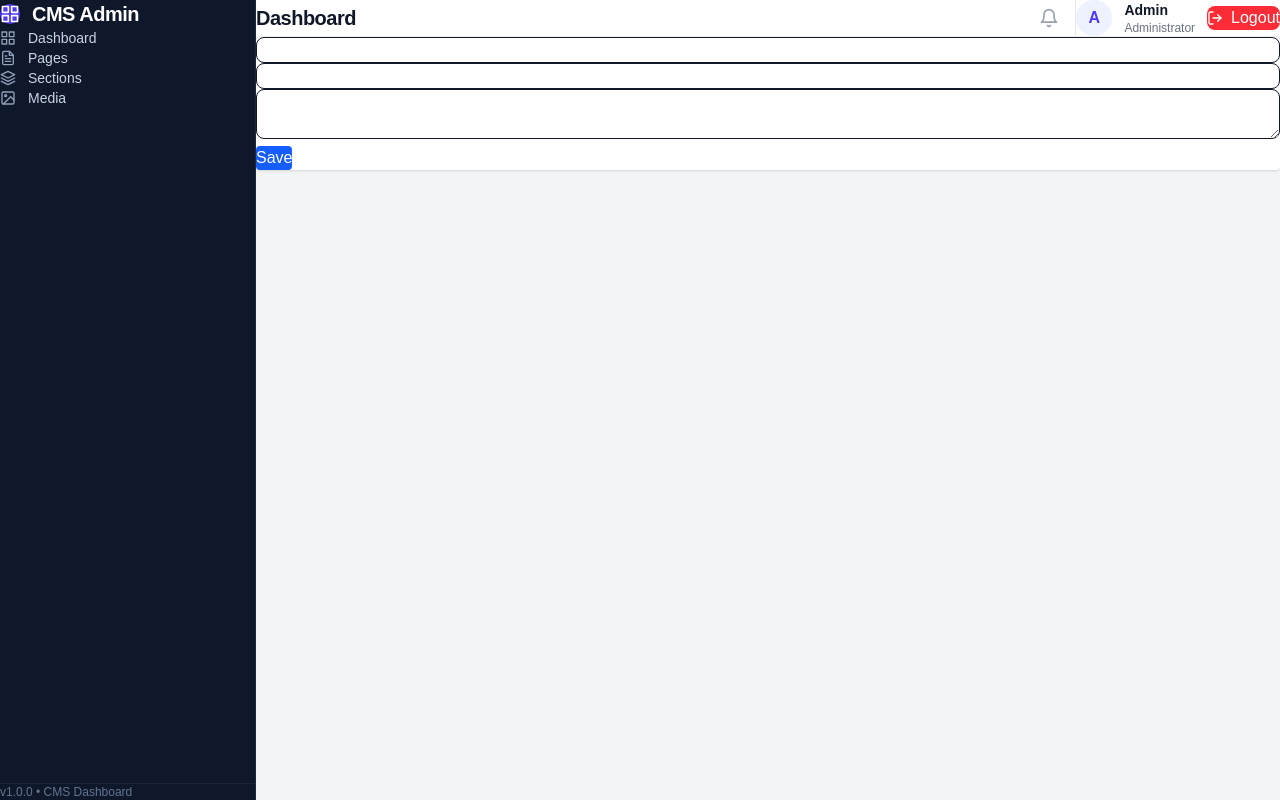
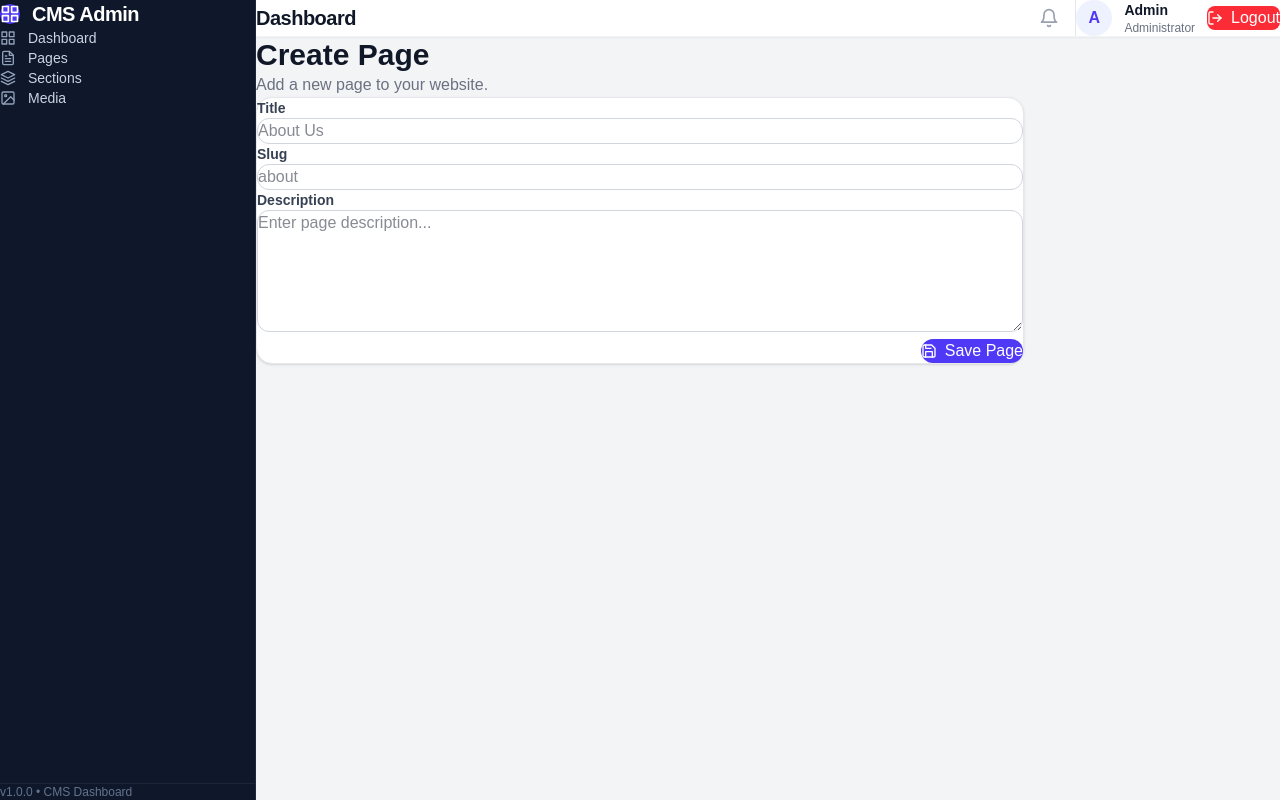
Before and after one commit to Rishij4/frontend-cms-assignment, a Next.js app in the folder client/: page /dashboard/pages/create in a window 1280 px wide. Built offline with nearby package versions, Linux system fonts and the light colour scheme; no server answers; sample sign-in values are in the browser's storage.

Commit message:
Update page.jsx

```diff
--- a/client/src/app/dashboard/pages/create/page.jsx
+++ b/client/src/app/dashboard/pages/create/page.jsx
@@ -4,9 +4,9 @@ import { useForm } from "react-hook-form";
 import api from "@/services/api";
 import { useRouter } from "next/navigation";
 import { toast } from "react-hot-toast";
+import { FiSave } from "react-icons/fi";
 
 export default function CreatePage() {
-
   const router = useRouter();
 
   const {
@@ -19,7 +19,7 @@ export default function CreatePage() {
     try {
       await api.post("/pages", data);
 
-    toast.success("Page Created");
+      toast.success("Page created successfully");
 
       router.push("/dashboard/pages");
     } catch (err) {
@@ -30,17 +30,29 @@ export default function CreatePage() {
   };
 
   return (
+    <div className="max-w-3xl mx-auto">
+      <div className="mb-8">
+        <h1 className="text-3xl font-bold text-gray-900">Create Page</h1>
+        <p className="text-gray-500 mt-2">
+          Add a new page to your website.
+        </p>
+      </div>
 
       <form
         onSubmit={handleSubmit(submit)}
-      className="bg-white p-8 rounded shadow space-y-5"
+        className="bg-white rounded-2xl shadow-sm border border-gray-200 p-8 space-y-6"
       >
+        <div>
+          <label className="block text-sm font-semibold text-gray-700 mb-2">
+            Title
+          </label>
 
           <input
             {...register("title", {
               required: "Title is required",
             })}
-  className="border w-full p-3 rounded-lg"
+            placeholder="About Us"
+            className="w-full border border-gray-300 rounded-xl px-4 py-3 focus:outline-none focus:ring-2 focus:ring-indigo-500"
           />
 
           {errors.title && (
@@ -48,12 +60,19 @@ export default function CreatePage() {
               {errors.title.message}
             </p>
           )}
+        </div>
+
+        <div>
+          <label className="block text-sm font-semibold text-gray-700 mb-2">
+            Slug
+          </label>
 
           <input
             {...register("slug", {
               required: "Slug is required",
             })}
-  className="border w-full p-3 rounded-lg"
+            placeholder="about"
+            className="w-full border border-gray-300 rounded-xl px-4 py-3 focus:outline-none focus:ring-2 focus:ring-indigo-500"
           />
 
           {errors.slug && (
@@ -61,12 +80,20 @@ export default function CreatePage() {
               {errors.slug.message}
             </p>
           )}
+        </div>
+
+        <div>
+          <label className="block text-sm font-semibold text-gray-700 mb-2">
+            Description
+          </label>
 
           <textarea
+            rows={5}
             {...register("description", {
               required: "Description is required",
             })}
-  className="border w-full p-3 rounded-lg"
+            placeholder="Enter page description..."
+            className="w-full border border-gray-300 rounded-xl px-4 py-3 focus:outline-none focus:ring-2 focus:ring-indigo-500"
           />
 
           {errors.description && (
@@ -74,15 +101,18 @@ export default function CreatePage() {
               {errors.description.message}
             </p>
           )}
+        </div>
 
+        <div className="flex justify-end">
           <button
-        className="bg-blue-600 text-white px-6 py-3 rounded"
+            type="submit"
+            className="inline-flex items-center gap-2 bg-indigo-600 hover:bg-indigo-700 text-white px-6 py-3 rounded-xl transition"
           >
-        Save
+            <FiSave />
+            Save Page
           </button>
-
+        </div>
       </form>
-
+    </div>
   );
-
 }
```
Lines whose indentation alone changed are shown as unchanged.
